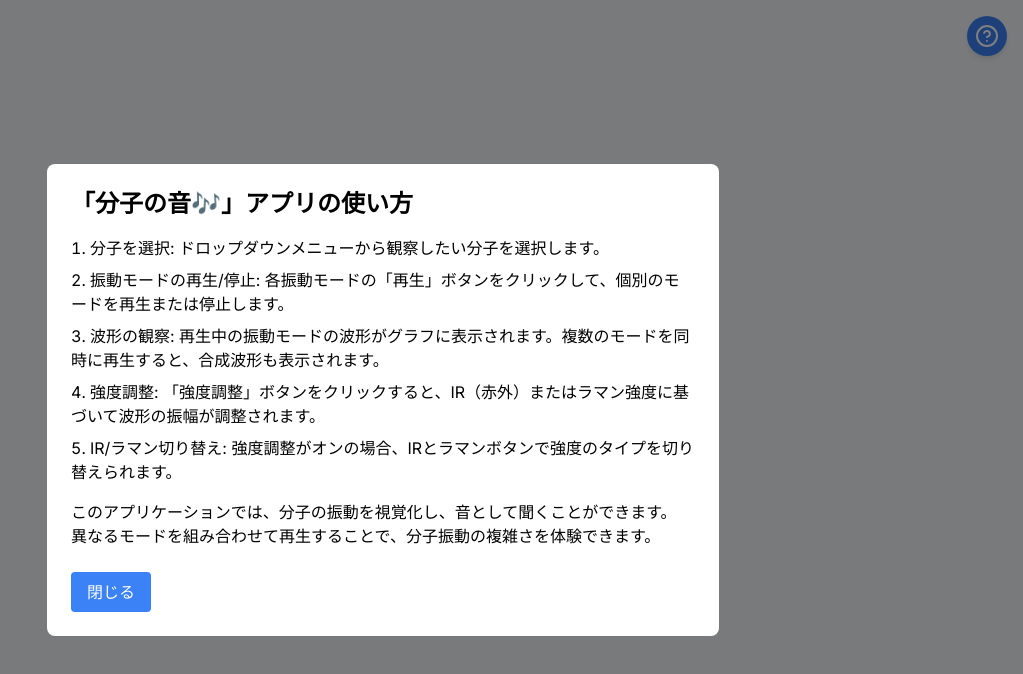
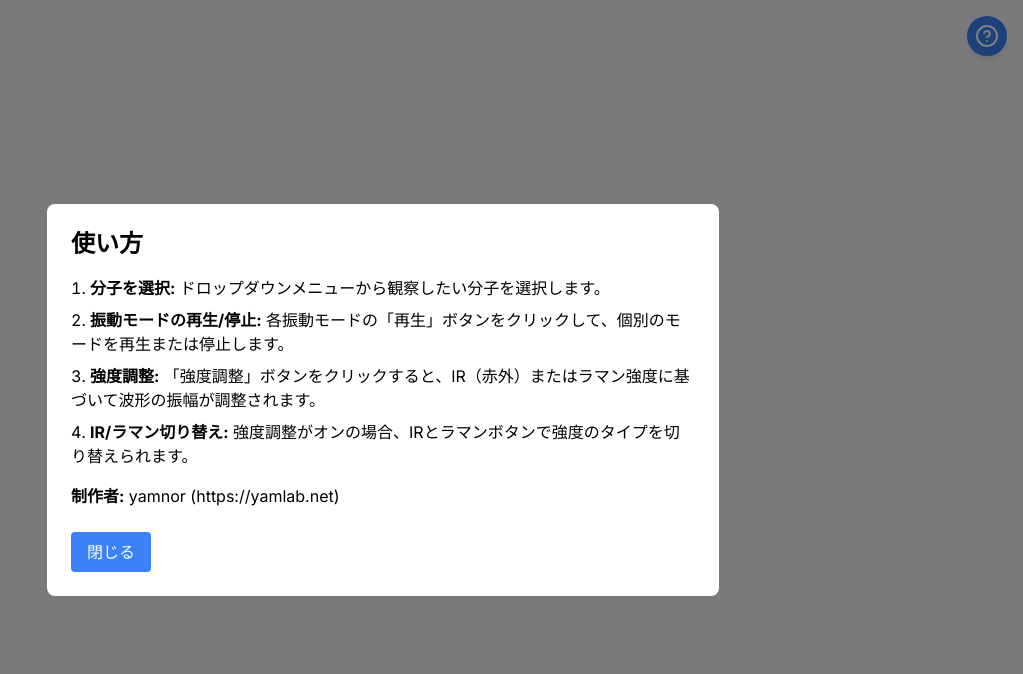
Before and after one commit to yamnor/moltones, a Next.js app: page / in a window 1280 px wide. Both pictures are taken after a click on the button "ヘルプ". Shown: the top 674 px of the page, without its empty margins (257-1280 px from the left). Built offline with nearby package versions, Linux system fonts and the light colour scheme.

Commit message:
Update Help message

```diff
--- a/components/Help.tsx
+++ b/components/Help.tsx
@@ -8,17 +8,15 @@ const Help: React.FC<HelpProps> = ({ onClose }) => {
   return (
     <div className="fixed inset-0 bg-black bg-opacity-50 flex items-center justify-center z-50">
       <div className="bg-white p-6 rounded-lg max-w-2xl max-h-[80vh] overflow-y-auto">
-        <h2 className="text-2xl font-bold mb-4">「分子の音🎶」アプリの使い方</h2>
+        <h2 className="text-2xl font-bold mb-4">使い方</h2>
         <ol className="list-decimal list-inside space-y-2">
-          <li>分子を選択: ドロップダウンメニューから観察したい分子を選択します。</li>
-          <li>振動モードの再生/停止: 各振動モードの「再生」ボタンをクリックして、個別のモードを再生または停止します。</li>
-          <li>波形の観察: 再生中の振動モードの波形がグラフに表示されます。複数のモードを同時に再生すると、合成波形も表示されます。</li>
-          <li>強度調整: 「強度調整」ボタンをクリックすると、IR（赤外）またはラマン強度に基づいて波形の振幅が調整されます。</li>
-          <li>IR/ラマン切り替え: 強度調整がオンの場合、IRとラマンボタンで強度のタイプを切り替えられます。</li>
+          <li><strong>分子を選択:</strong> ドロップダウンメニューから観察したい分子を選択します。</li>
+          <li><strong>振動モードの再生/停止:</strong> 各振動モードの「再生」ボタンをクリックして、個別のモードを再生または停止します。</li>
+          <li><strong>強度調整:</strong> 「強度調整」ボタンをクリックすると、IR（赤外）またはラマン強度に基づいて波形の振幅が調整されます。</li>
+          <li><strong>IR/ラマン切り替え:</strong> 強度調整がオンの場合、IRとラマンボタンで強度のタイプを切り替えられます。</li>
         </ol>
         <p className="mt-4">
-          このアプリケーションでは、分子の振動を視覚化し、音として聞くことができます。
-          異なるモードを組み合わせて再生することで、分子振動の複雑さを体験できます。
+          <strong>制作者:</strong> yamnor (<a href="https://yamlab.net" target='_blank'>https://yamlab.net</a>)
         </p>
         <button
           onClick={onClose}
```
